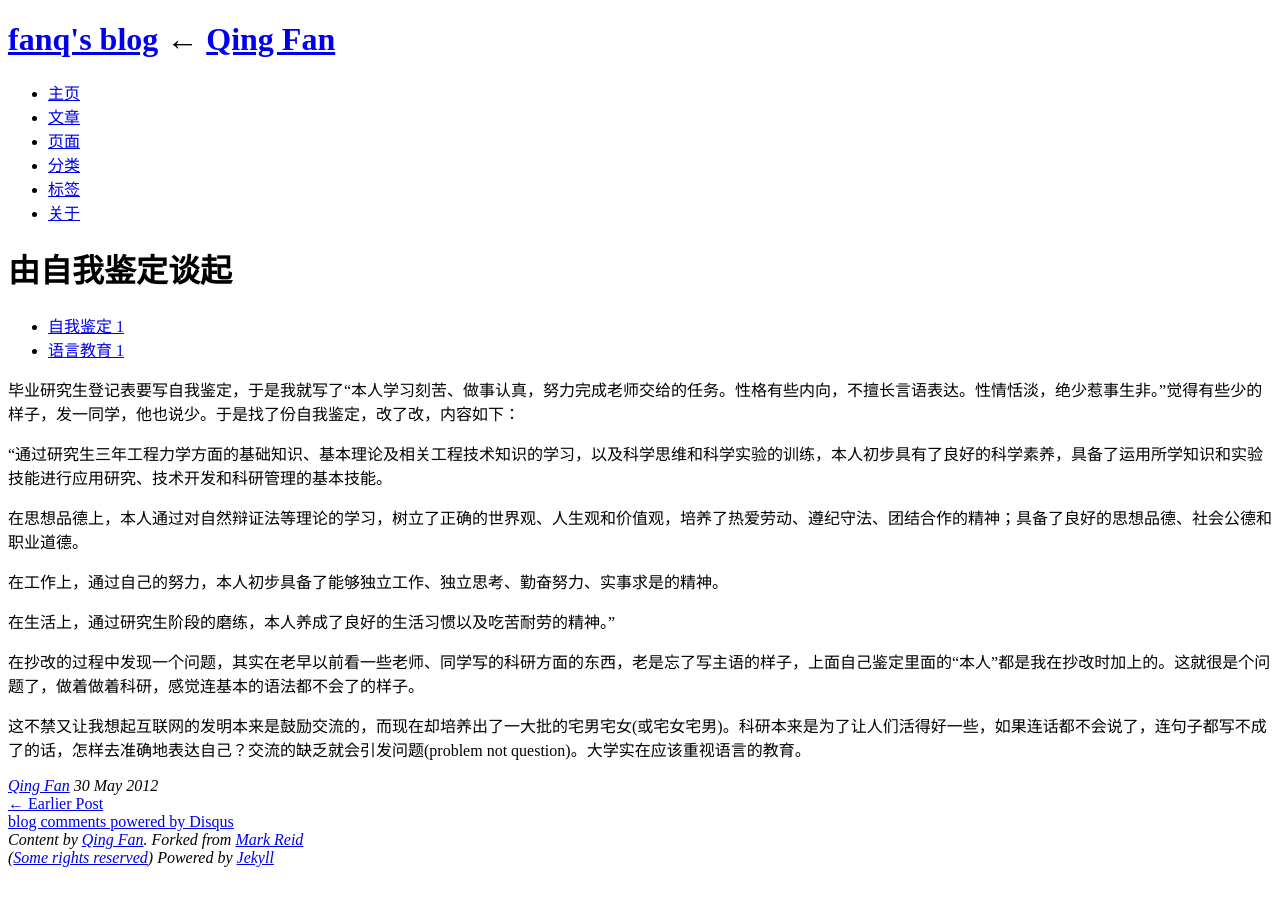
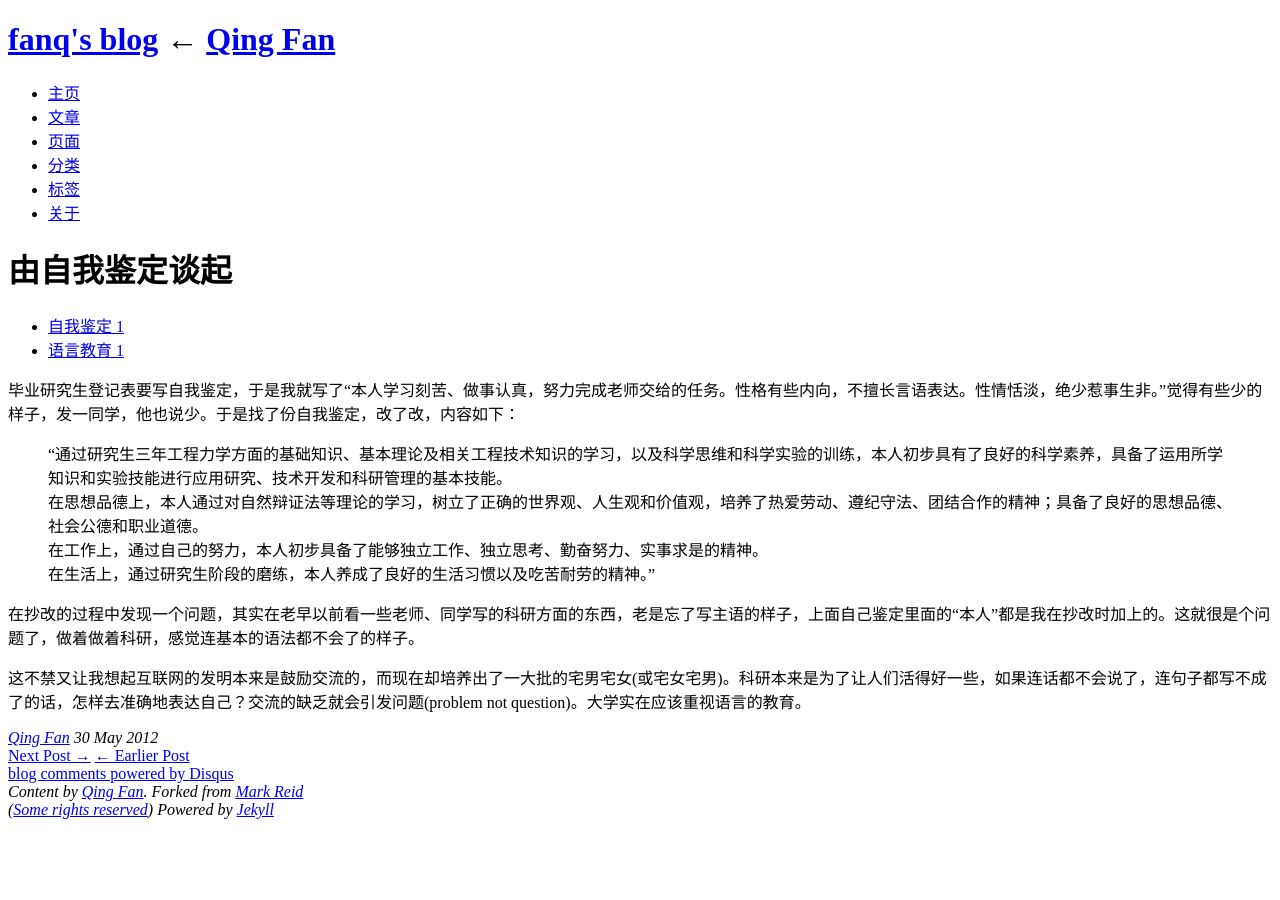
Before and after one commit to fanqo/fanqo.github.com, a Jekyll site: the page built from _posts/thinking/2012-05-30-selfidentify.md, in a window 1280 px wide. Built offline with Jekyll 4.4.1, drawn with Linux system fonts in a browser that asks for light colours; comment, search, counter and statistics services are not loaded.

```diff
--- a/_posts/thinking/2012-05-30-selfidentify.md
+++ b/_posts/thinking/2012-05-30-selfidentify.md
@@ -10,14 +10,10 @@
 毕业研究生登记表要写自我鉴定，于是我就写了“本人学习刻苦、做事认真，努力完成老师交给的任务。性格有些内向，不擅长言语表达。性情恬淡，绝少惹事生非。”觉得有些少的样子，发一同学，他也说少。于是找了份自我鉴定，改了改，内容如下：
 
 
-“通过研究生三年工程力学方面的基础知识、基本理论及相关工程技术知识的学习，以及科学思维和科学实验的训练，本人初步具有了良好的科学素养，具备了运用所学知识和实验技能进行应用研究、技术开发和科研管理的基本技能。
-
-在思想品德上，本人通过对自然辩证法等理论的学习，树立了正确的世界观、人生观和价值观，培养了热爱劳动、遵纪守法、团结合作的精神；具备了良好的思想品德、社会公德和职业道德。
-
-在工作上，通过自己的努力，本人初步具备了能够独立工作、独立思考、勤奋努力、实事求是的精神。
-
-在生活上，通过研究生阶段的磨练，本人养成了良好的生活习惯以及吃苦耐劳的精神。”
-
+>“通过研究生三年工程力学方面的基础知识、基本理论及相关工程技术知识的学习，以及科学思维和科学实验的训练，本人初步具有了良好的科学素养，具备了运用所学知识和实验技能进行应用研究、技术开发和科研管理的基本技能。
+>在思想品德上，本人通过对自然辩证法等理论的学习，树立了正确的世界观、人生观和价值观，培养了热爱劳动、遵纪守法、团结合作的精神；具备了良好的思想品德、社会公德和职业道德。
+>在工作上，通过自己的努力，本人初步具备了能够独立工作、独立思考、勤奋努力、实事求是的精神。
+>在生活上，通过研究生阶段的磨练，本人养成了良好的生活习惯以及吃苦耐劳的精神。”
 
 在抄改的过程中发现一个问题，其实在老早以前看一些老师、同学写的科研方面的东西，老是忘了写主语的样子，上面自己鉴定里面的“本人”都是我在抄改时加上的。这就很是个问题了，做着做着科研，感觉连基本的语法都不会了的样子。
 
```
Also changed, not shown: _posts/Jekyll/2012-05-17-markdownnote.md (+1 -1 lines), _posts/thinking/2012-06-02-change.md (added, +13 -0 lines).
